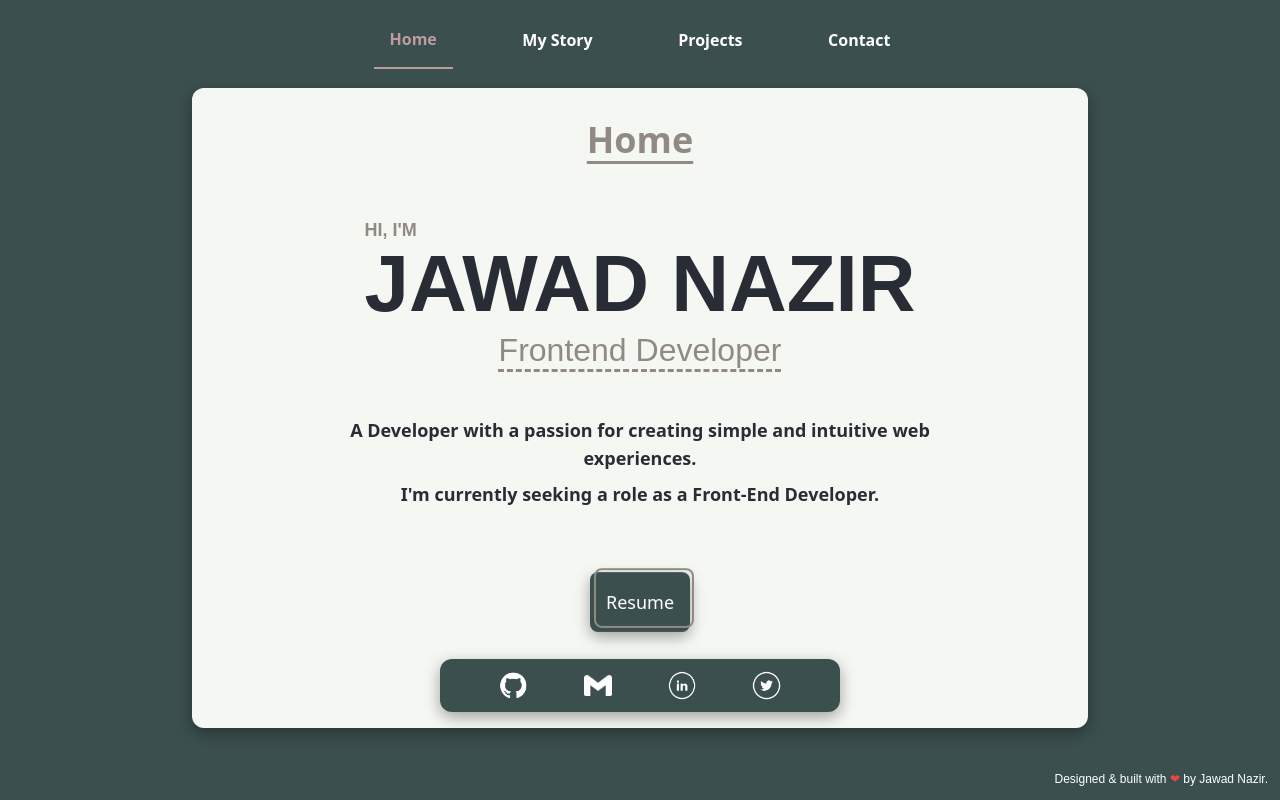
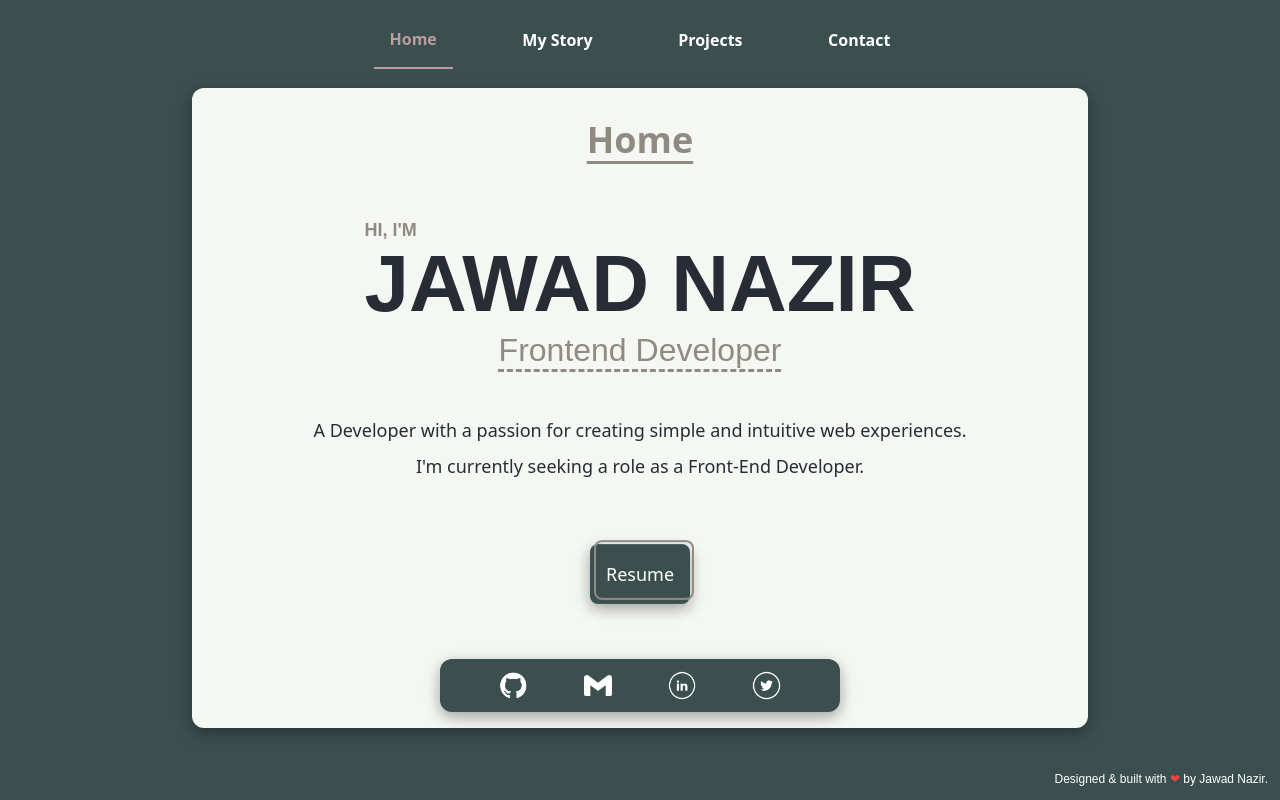
Before and after one commit to Tales-1/Portfolio, a React (Create React App) app: page / in a window 1280 px wide. Built offline with nearby package versions, Linux system fonts and the light colour scheme.

Commit message:
Changed font weight

```diff
--- a/src/pages/Home.tsx
+++ b/src/pages/Home.tsx
@@ -51,7 +51,7 @@ const Home:React.FC = () => {
                             Frontend Developer
                         </motion.span>
                          <motion.p
-                             className="block text-[#282d35] md:text-center mt-12 font-semibold md:w-[50ch] lg-2:w-[65ch] lg:text-lg"
+                             className="block text-[#282d35] md:text-center mt-12 md:w-[50ch] lg-2:w-[65ch] lg:text-lg"
                              initial={{opacity:0, y:y}}
                              animate={{opacity:1, y:0, transition:{delay:delay + 0.5, duration:duration}}}>
                             A Developer with a passion for creating simple and intuitive web experiences. <br />
```
